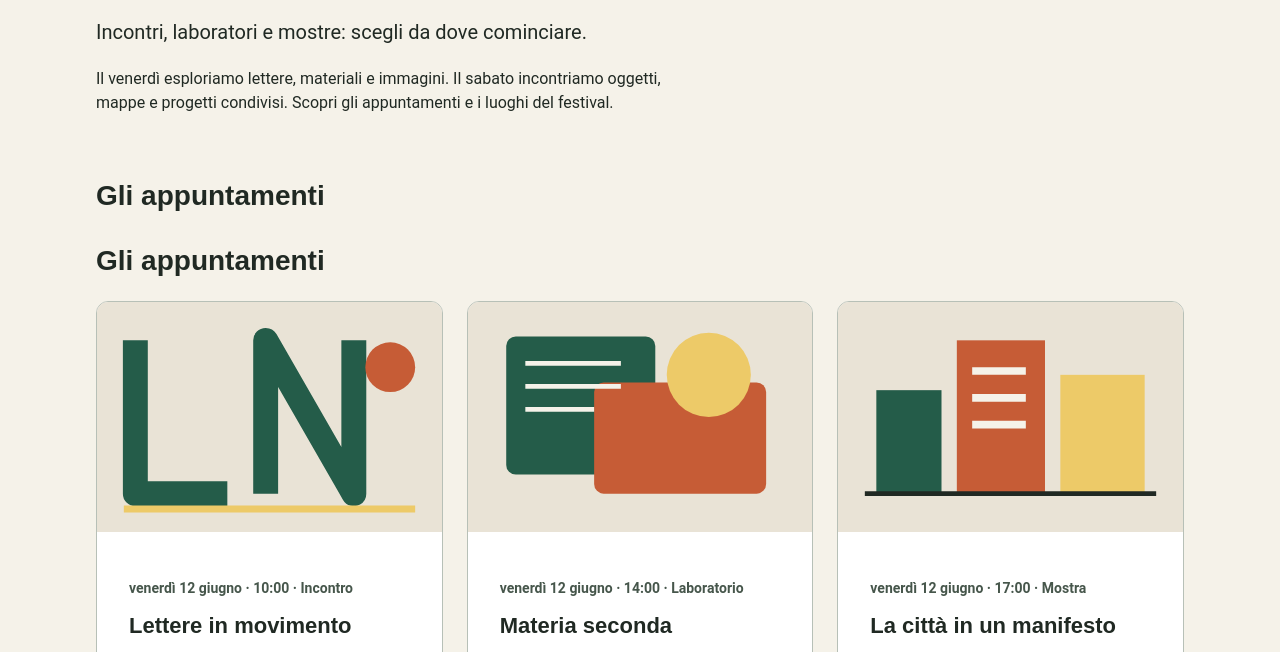
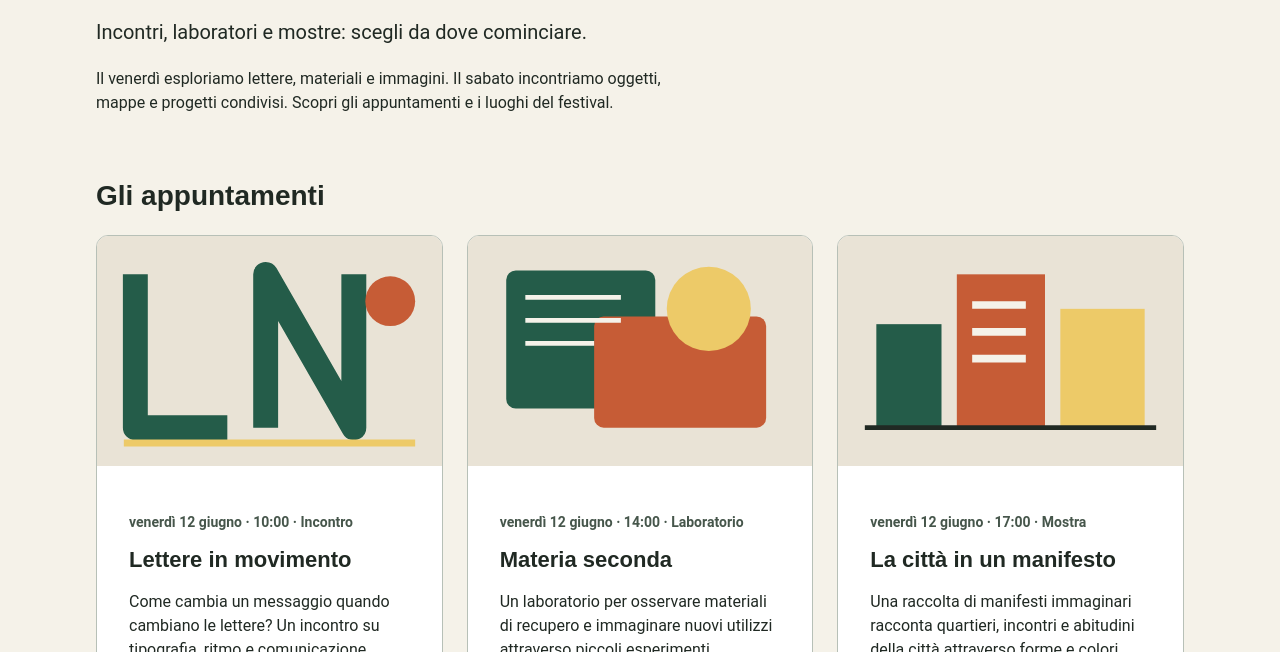
Before and after one commit to giovgiovgiov/festival-segnale, a plain HTML site: page programma.html in a window 1280 px wide. Shown: the part 270-922 px from the top of the page. Drawn offline with Linux system fonts and the light colour scheme.

Commit message:
Correzione ripetizione testo

```diff
--- a/programma.html
+++ b/programma.html
@@ -28,8 +28,6 @@
       <p class="reading-text">Il venerdì esploriamo lettere, materiali e immagini. Il sabato incontriamo oggetti, mappe e progetti condivisi. Scopri gli appuntamenti e i luoghi del festival.</p>
     </section>
 
-    <section class="content-section" aria-labelledby="titolo-eventi">
-      <h2 id="titolo-eventi">Gli appuntamenti</h2>
 <section class="content-section" aria-labelledby="titolo-eventi">
   <h2 id="titolo-eventi">Gli appuntamenti</h2>
   <p id="stato-eventi" aria-live="polite">Caricamento del programma…</p>
```
